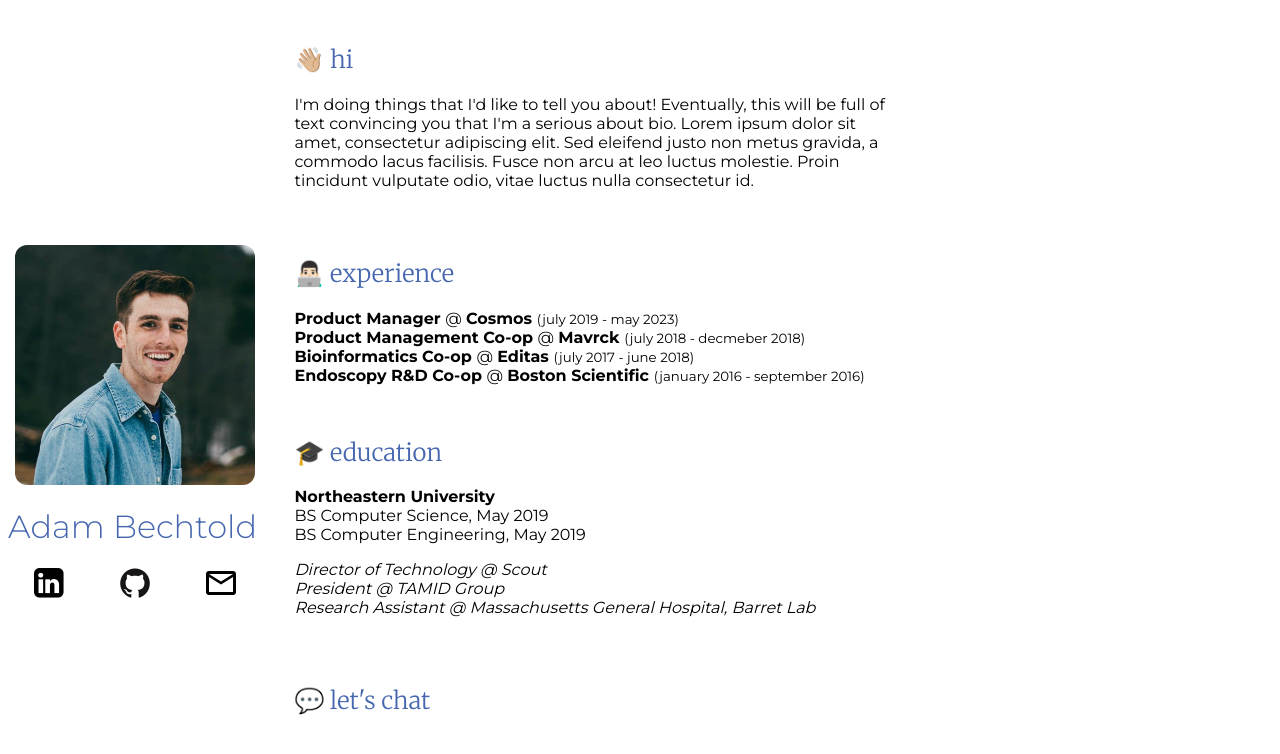
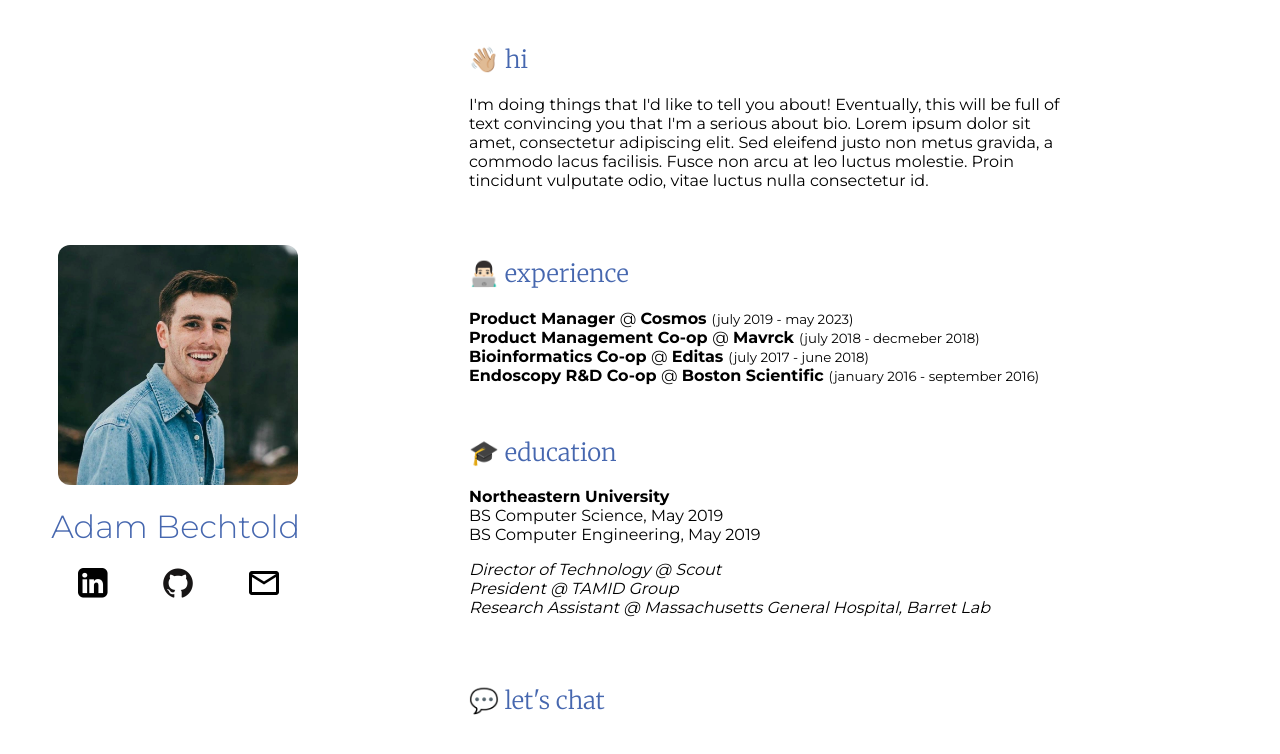
Before and after one commit to adambechtold/personal-website, a Next.js app: page / in a window 1280 px wide. Shown: the top 754 px of the page. Built offline with nearby package versions, Linux system fonts and the light colour scheme.

Commit message:
so the desktop formatting is more flexible and the profile picture moves into the right position

```diff
--- a/app/page.module.css
+++ b/app/page.module.css
@@ -10,6 +10,7 @@
   display: flex;
   flex-direction: column;
   width: 100%;
+  max-width: 950px;
 }
 
 .profileContainer {
@@ -19,11 +20,11 @@
   justify-content: center;
   position: fixed;
   width: 15.9rem;
-  left: 0.5rem;
+  left: 4%;
 }
 
 .content {
-  margin-left: 15.9rem;
+  margin-left: 17rem;
   width: 100%;
 
   display: flex;
```
